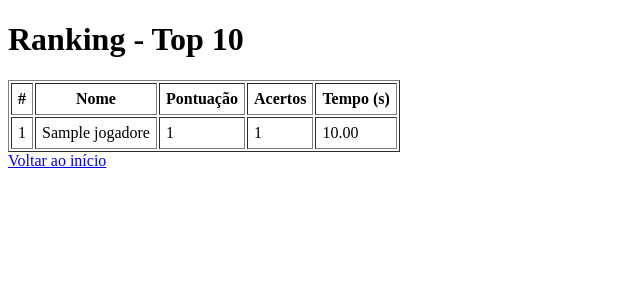
After one commit to matheus-luiz30/quiz-redes, a Flask app: page /ranking in a window 1280 px wide. The commit adds this page. Shown: the top 300 px of the page, without its empty margins (0-640 px from the left). Run offline with Flask 3, Linux system fonts and the light colour scheme; tables that the repository leaves empty hold one stand-in row (values such as "Sample post").

Commit message:
Adiciona ranking com top 10 partidas
Nova rota /ranking e template ranking.html, com consulta em
Jogador.obter_ranking() (JOIN entre resultados e jogadores,
ordenado por pontuacao e desempatado por menor tempo). Link
adicionado tambem na tela inicial.

Co-Authored-By: Claude Sonnet 5 <noreply@anthropic.com>

```diff
--- a/classes/class_jogador.py
+++ b/classes/class_jogador.py
@@ -61,6 +61,30 @@ class Jogador:
                 conexao.close()
 
     @staticmethod
+    def obter_ranking(limite=10):
+        conexao = None
+        try:
+            conexao = sqlite3.connect("banco.db")
+            cursor = conexao.cursor()
+            cursor.execute("""
+                SELECT jogadores.nome, resultados.pontuacao, resultados.acertos, resultados.tempo_total
+                FROM resultados
+                JOIN jogadores ON jogadores.id = resultados.jogador_id
+                ORDER BY resultados.pontuacao DESC, resultados.tempo_total ASC
+                LIMIT ?
+            """, (limite,))
+
+            return cursor.fetchall()
+
+        except Exception as erro:
+            print(f"Erro inesperado: {erro}")
+            return []
+
+        finally:
+            if conexao:
+                conexao.close()
+
+    @staticmethod
     def salvar_resultado(jogador_id, pontuacao, acertos, tempo_total):
         conexao = None
         try:
--- a/templates/nome.html
+++ b/templates/nome.html
@@ -14,5 +14,6 @@
         <input type="text" id="nome" name="nome" required>
         <button type="submit">Começar</button>
     </form>
+    <a href="/ranking">Ver ranking</a>
 </body>
 </html>
--- /dev/null
+++ b/templates/ranking.html
@@ -0,0 +1,33 @@
+<!DOCTYPE html>
+<html lang="pt-br">
+<head>
+    <meta charset="UTF-8">
+    <title>Quiz Redes</title>
+</head>
+<body>
+    <h1>Ranking - Top 10</h1>
+    {% if top_resultados %}
+        <table border="1" cellpadding="6">
+            <tr>
+                <th>#</th>
+                <th>Nome</th>
+                <th>Pontuação</th>
+                <th>Acertos</th>
+                <th>Tempo (s)</th>
+            </tr>
+            {% for nome, pontuacao, acertos, tempo_total in top_resultados %}
+                <tr>
+                    <td>{{ loop.index }}</td>
+                    <td>{{ nome }}</td>
+                    <td>{{ pontuacao }}</td>
+                    <td>{{ acertos }}</td>
+                    <td>{{ "%.2f"|format(tempo_total) }}</td>
+                </tr>
+            {% endfor %}
+        </table>
+    {% else %}
+        <p>Ainda não há partidas registradas.</p>
+    {% endif %}
+    <a href="/">Voltar ao início</a>
+</body>
+</html>
--- a/views.py
+++ b/views.py
@@ -13,6 +13,12 @@ from servicos.motor_quiz import MotorQuiz
 @app.route("/")
 def index():
     return render_template("nome.html")
+
+
+@app.route("/ranking")
+def ranking():
+    top_resultados = Jogador.obter_ranking(10)
+    return render_template("ranking.html", top_resultados=top_resultados)
 
 
 @app.route("/jogar-novo")
```
